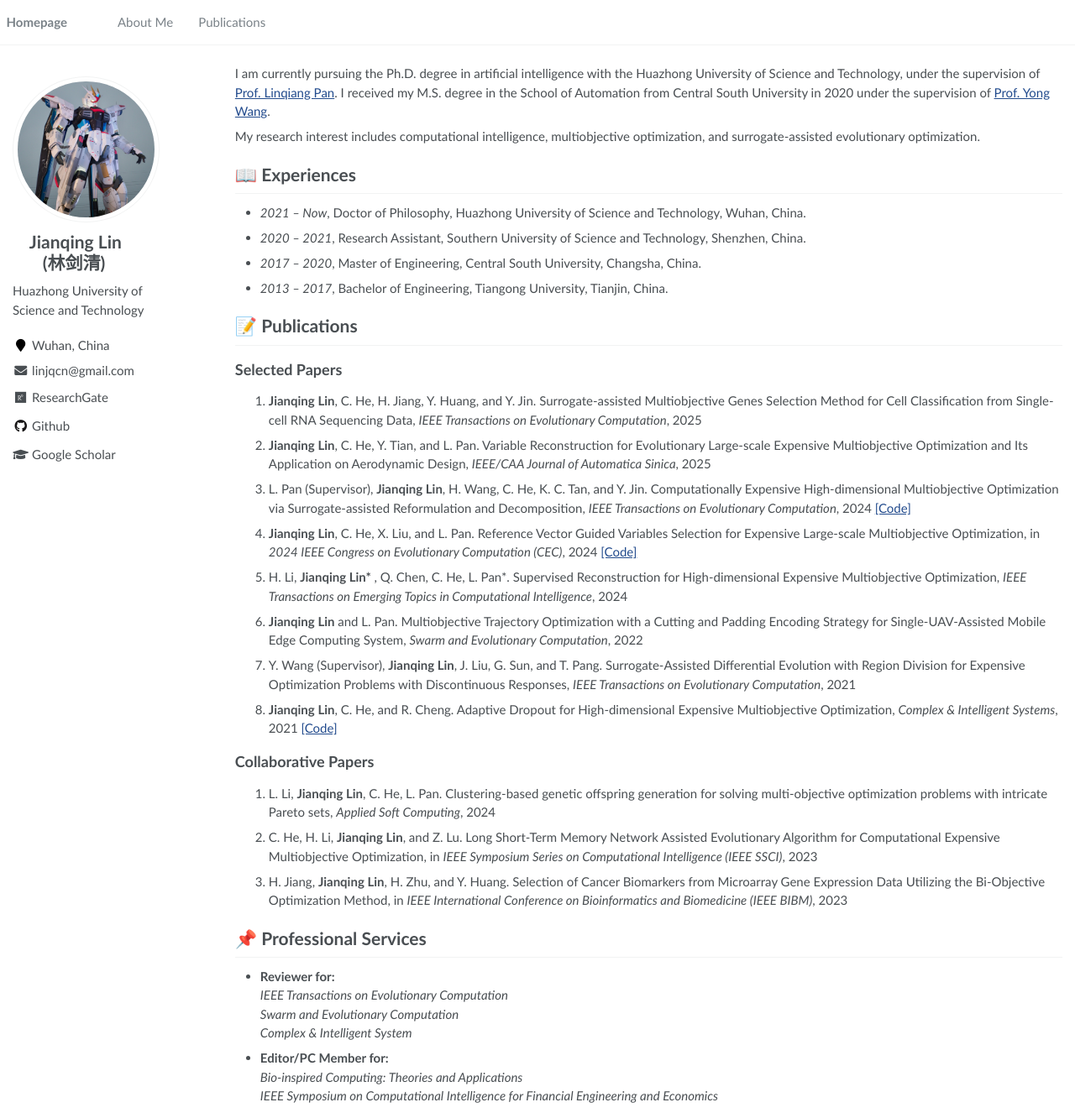
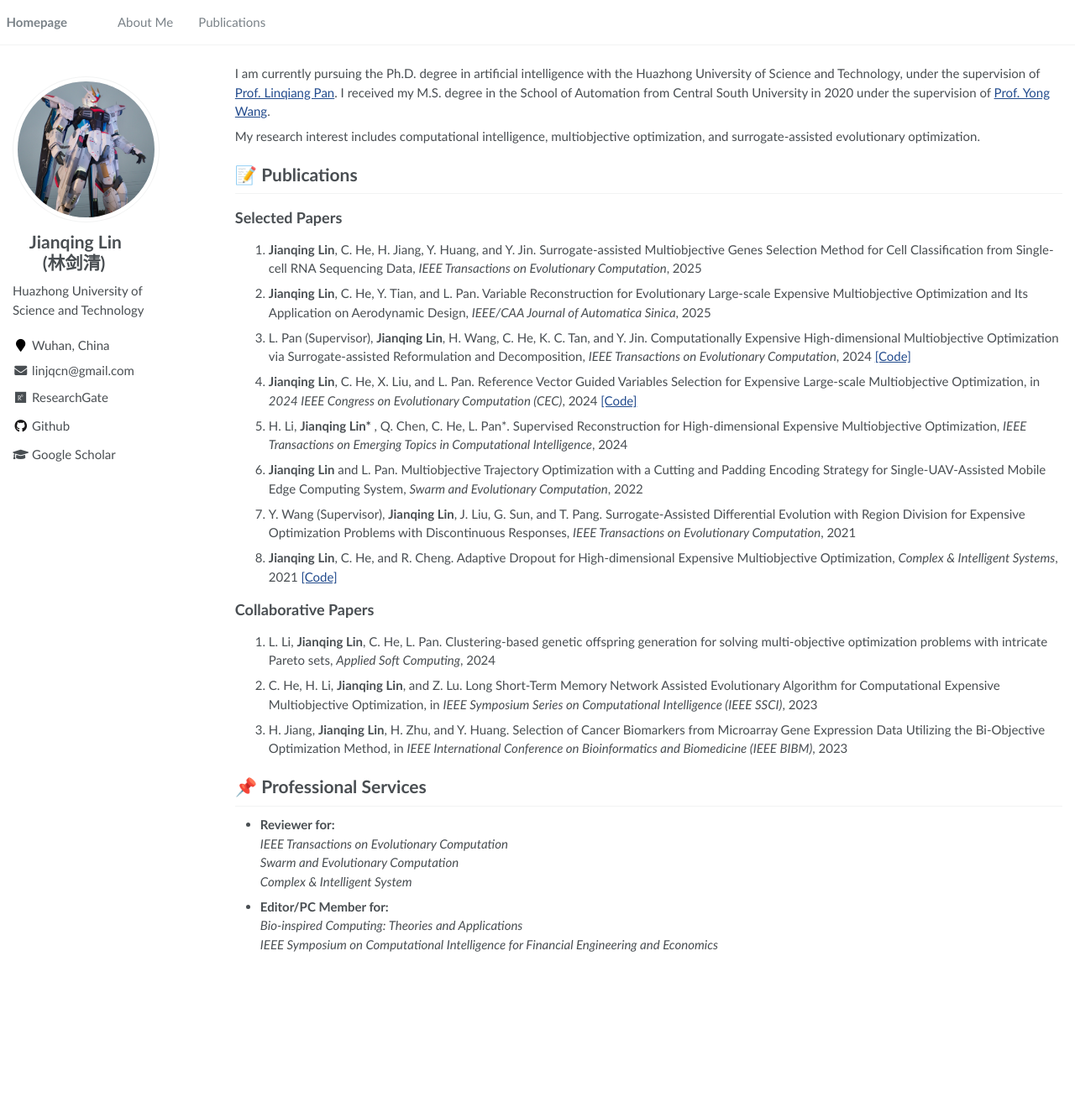
Before and after one commit to jqlincn/jqlincn.github.io, a Jekyll site: the page built from _pages/about.md, in a window 1280 px wide and 1332 px high. Shown: the whole window at 84% size. Built offline with Jekyll 4.4.1, drawn with Linux system fonts in a browser that asks for light colours.

Commit message:
Update about.md

```diff
--- a/_pages/about.md
+++ b/_pages/about.md
@@ -22,11 +22,11 @@ I am currently pursuing the Ph.D. degree in artificial intelligence with the Hua
 My research interest includes computational intelligence, multiobjective optimization, and surrogate-assisted evolutionary optimization.
 <!-- I have published more than 100 papers at the top international AI conferences with total <a href='https://scholar.google.com/citations?user=DhtAFkwAAAAJ'>google scholar citations <strong><span id='total_cit'>260000+</span></strong></a> (You can also use google scholar badge <a href='https://scholar.google.com/citations?user=DhtAFkwAAAAJ'><img src="https://img.shields.io/endpoint?url={{ url | url_encode }}&logo=Google%20Scholar&labelColor=f6f6f6&color=9cf&style=flat&label=citations"></a>). -->
 
-# 📖 Experiences
-- *2021 – Now*, Doctor of Philosophy, Huazhong University of Science and Technology, Wuhan, China.
-- *2020 – 2021*, Research Assistant, Southern University of Science and Technology, Shenzhen, China.
-- *2017 – 2020*, Master of Engineering, Central South University, Changsha, China.
-- *2013 – 2017*, Bachelor of Engineering, Tiangong University, Tianjin, China.
+<!--# 📖 Experiences  -->
+<!--- *2021 – Now*, Doctor of Philosophy, Huazhong University of Science and Technology, Wuhan, China.  -->
+<!--- *2020 – 2021*, Research Assistant, Southern University of Science and Technology, Shenzhen, China.  -->
+<!--- *2017 – 2020*, Master of Engineering, Central South University, Changsha, China.  -->
+<!--- *2013 – 2017*, Bachelor of Engineering, Tiangong University, Tianjin, China.  -->
 
 <!-- # 🔥 News -->
 <!-- - *2022.02*: &nbsp;🎉🎉 Lorem ipsum dolor sit amet, consectetur adipiscing elit. Vivamus ornare aliquet ipsum, ac tempus justo dapibus sit amet.  -->
```
